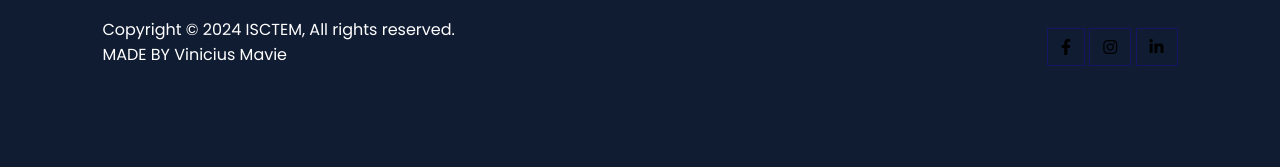
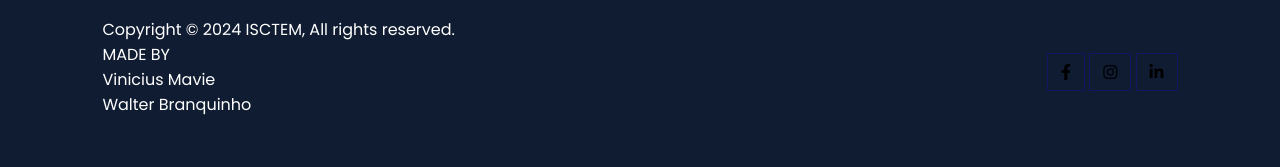
Before and after one commit to eiviny7/isctem-site, a plain HTML site: page isctem site/index.html in a window 1280 px wide. Shown: the part 3811-3978 px from the top of the page. Drawn offline with Linux system fonts and the light colour scheme.

Commit message:
Update index.html

```diff
--- a/isctem site/index.html
+++ b/isctem site/index.html
@@ -275,7 +275,9 @@
         <div class="copy">
             <p>Copyright © 2024 ISCTEM, All rights reserved.
                 <br>
-                 MADE BY Vinicius Mavie</p>
+                 MADE BY <br>
+                Vinicius Mavie <br>
+                Walter Branquinho       </p>
             <div class="links">
                 <i class="fab fa-facebook-f"></i>
                 <i class="fab fa-instagram"></i>
```
